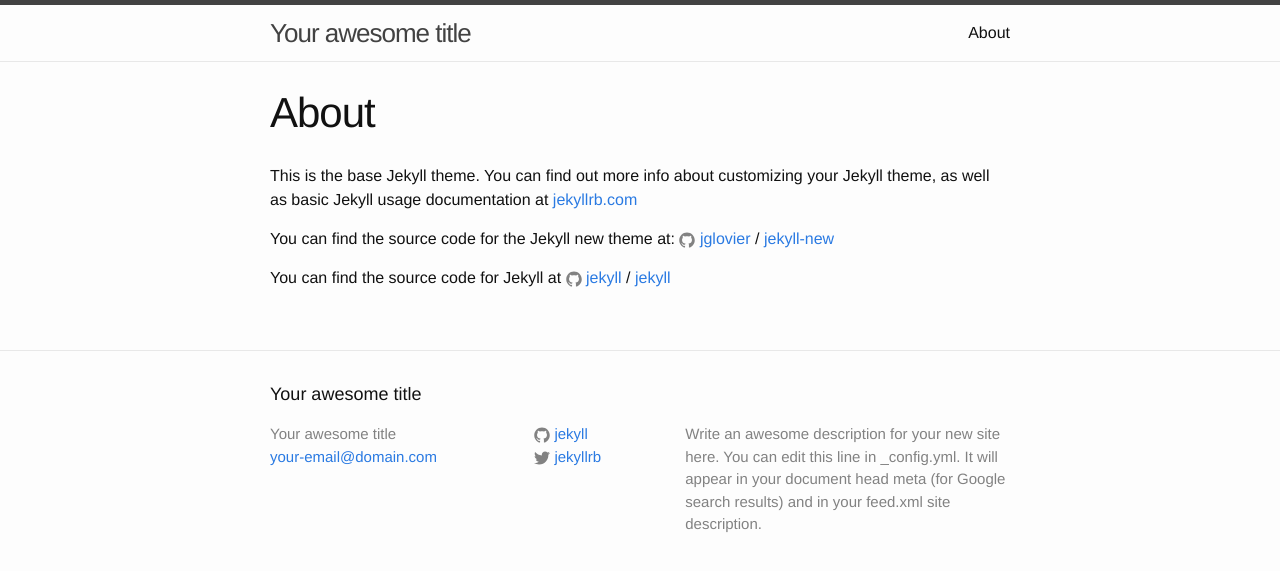
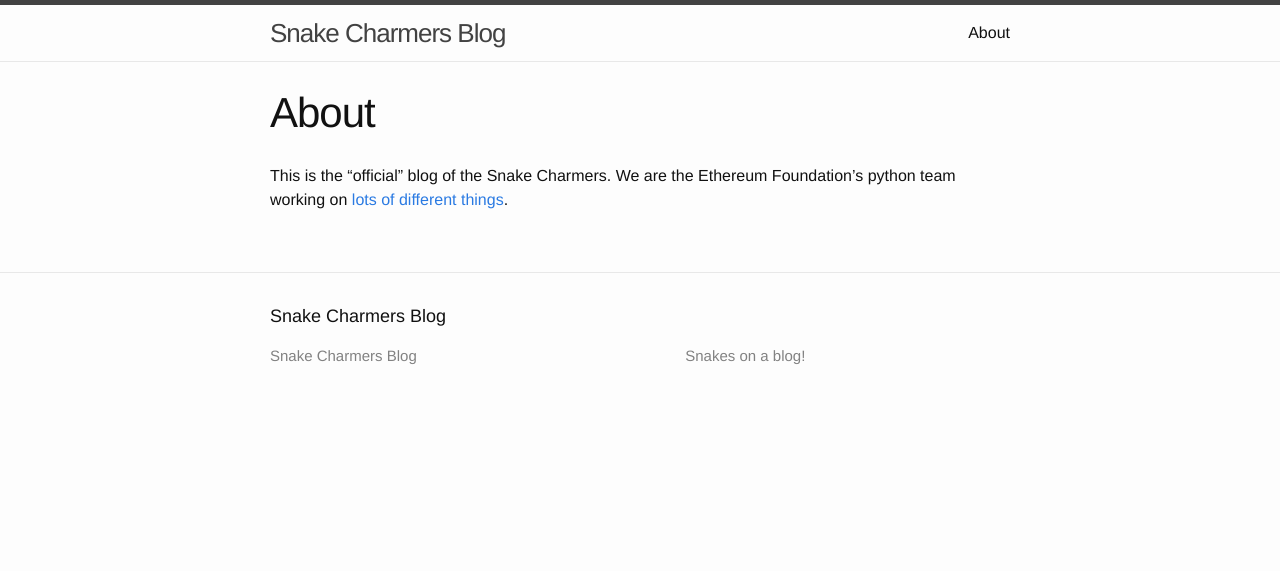
Before and after one commit to ethereum/snake-charmers-blog, a Jekyll site: the page built from about.md, in a window 1280 px wide. Shown: the top 571 px of the page. Built offline with Jekyll 4.4.1, drawn with Linux system fonts in a browser that asks for light colours.

Commit message:
Clean up default text and stuff

```diff
--- a/_config.yml
+++ b/_config.yml
@@ -6,16 +6,14 @@
 # 'jekyll serve'. If you change this file, please restart the server process.
 
 # Site settings
-title: Your awesome title
-email: your-email@domain.com
+title: Snake Charmers Blog
+#email: piper@pipermerriam.com
 description: > # this means to ignore newlines until "baseurl:"
-  Write an awesome description for your new site here. You can edit this
-  line in _config.yml. It will appear in your document head meta (for
-  Google search results) and in your feed.xml site description.
+  Snakes on a blog!
 baseurl: "" # the subpath of your site, e.g. /blog
-url: "http://yourdomain.com" # the base hostname & protocol for your site
-twitter_username: jekyllrb
-github_username:  jekyll
+url: "https://snake-charmers.ethereum.org" # the base hostname & protocol for your site
+#twitter_username: p
+#github_username:  jekyll
 
 # Build settings
 markdown: kramdown
--- a/_includes/footer.html
+++ b/_includes/footer.html
@@ -8,7 +8,7 @@
       <div class="footer-col footer-col-1">
         <ul class="contact-list">
           <li>{{ site.title }}</li>
-          <li><a href="mailto:{{ site.email }}">{{ site.email }}</a></li>
+          {% if site.email %}<li><a href="mailto:{{ site.email }}">{{ site.email }}</a></li>{% endif %}
         </ul>
       </div>
 
--- a/about.md
+++ b/about.md
@@ -4,12 +4,6 @@
 permalink: /about/
 ---
 
-This is the base Jekyll theme. You can find out more info about customizing your Jekyll theme, as well as basic Jekyll usage documentation at [jekyllrb.com](http://jekyllrb.com/)
-
-You can find the source code for the Jekyll new theme at:
-{% include icon-github.html username="jglovier" %} /
-[jekyll-new](https://github.com/jglovier/jekyll-new)
-
-You can find the source code for Jekyll at
-{% include icon-github.html username="jekyll" %} /
-[jekyll](https://github.com/jekyll/jekyll)
+This is the "official" blog of the Snake Charmers.  We are the Ethereum
+Foundation's python team working on [lots of different
+things](https://python.ethereum.org).
```
